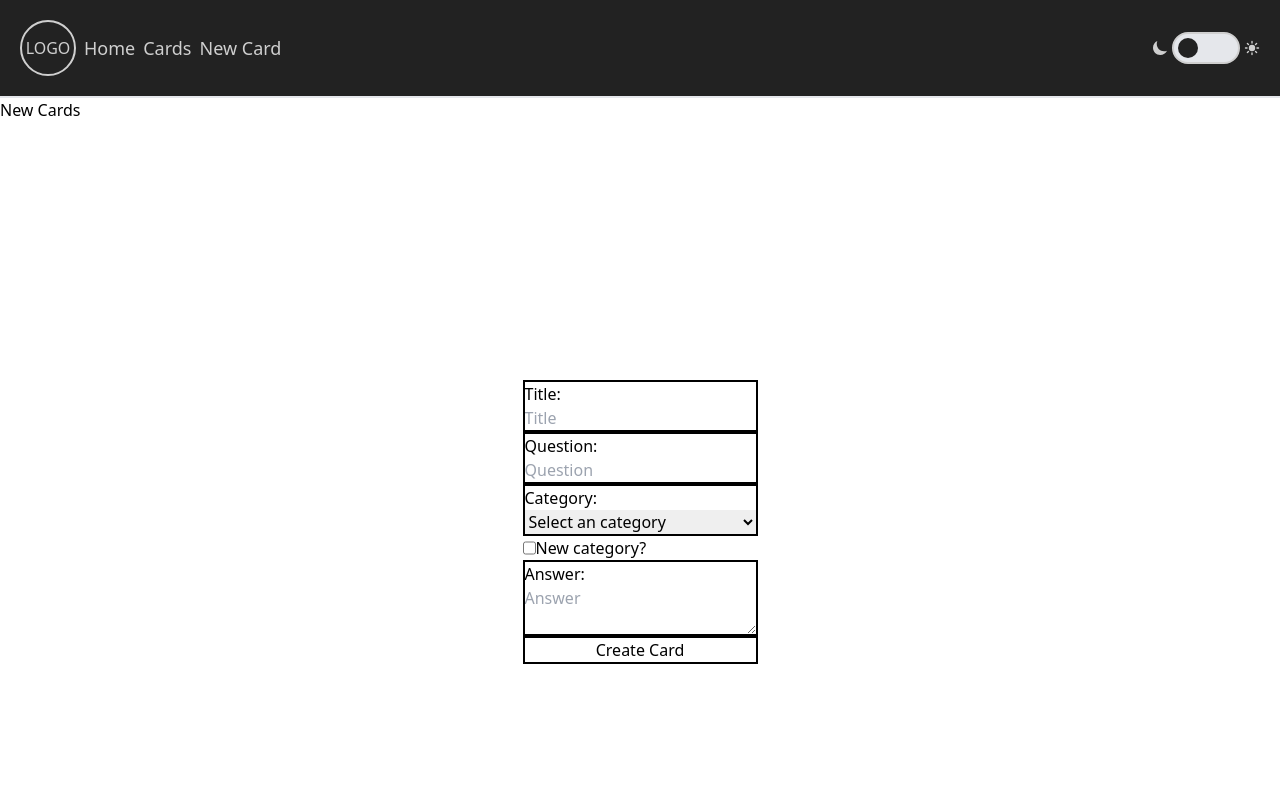
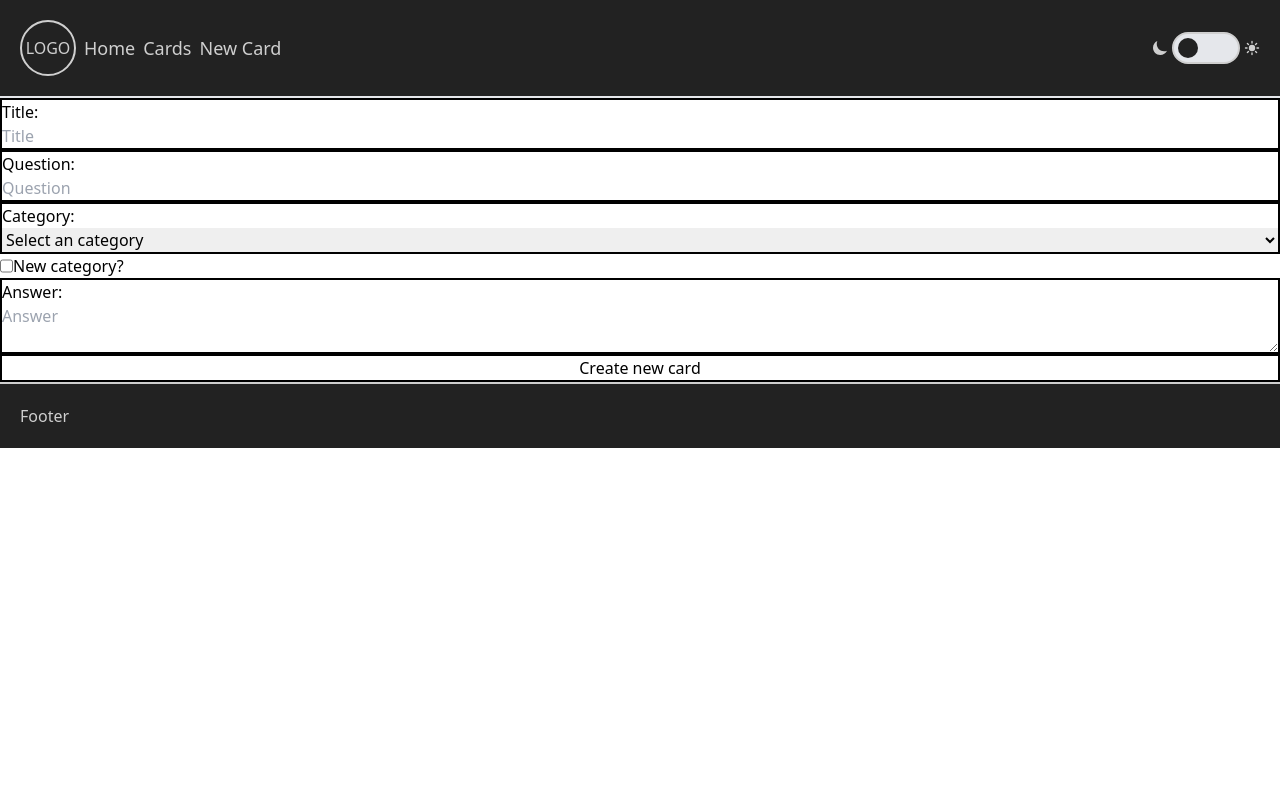
Before and after one commit to oAndin/cards-project, a React (Vite) app: page /newcards in a window 1280 px wide. Shown: the top 800 px of the page. Built offline with nearby package versions, Linux system fonts and the light colour scheme; data requests are answered from the project's data file.

Commit message:
POST WORKING

```diff
--- a/db.json
+++ b/db.json
@@ -22,18 +22,11 @@
       "answer": "Resposta número três, Resposta número três, Resposta número três, Resposta número três, Resposta número três, Resposta número três, Resposta número três, Resposta número três, Resposta número três, Resposta número três, Resposta número três, Resposta número três, Resposta número três, Resposta número três, Resposta número três, Resposta número três, Resposta número três"
     },
     {
-      "title": "title 1",
-      "category": "teste new category 1",
-      "question": "question 1",
-      "answer": "answer 1",
-      "id": "j9Eld2c"
-    },
-    {
-      "title": "title 1",
-      "category": "teste new category 1",
-      "question": "question 1",
-      "answer": "answer 1",
-      "id": "2oyg_w2"
+      "title": "Title test 1",
+      "question": "Question test 1",
+      "category": "New Category Test 1",
+      "answer": "Answer test 1",
+      "id": "oNQLyBx"
     }
   ],
   "category": [
@@ -48,6 +41,10 @@
     {
       "id": "3",
       "name": "test 2"
+    },
+    {
+      "category": "New Category Test 1",
+      "id": "Lj88T8L"
     }
   ]
 }
--- a/package.json
+++ b/package.json
@@ -4,6 +4,7 @@
   "version": "0.0.0",
   "type": "module",
   "scripts": {
+    "all": "npm-run-all --parallel dev server",
     "dev": "vite",
     "server": "json-server --watch db.json --port 5000",
     "build": "vite build",
@@ -31,6 +32,7 @@
     "eslint-plugin-react": "^7.32.2",
     "eslint-plugin-react-hooks": "^4.6.0",
     "eslint-plugin-react-refresh": "^0.4.3",
+    "npm-run-all": "^4.1.5",
     "postcss": "^8.4.31",
     "tailwindcss": "^3.3.5",
     "vite": "^4.4.5"
--- a/src/components/Form/Index.jsx
+++ b/src/components/Form/Index.jsx
@@ -6,57 +6,48 @@ import TextArea from "./TextArea/Index";
 import API from "../../services";
 
 // eslint-disable-next-line react/prop-types
-const Form = ({ btnText }) => {
+const Form = ({ btnText, handleOnSubmit }) => {
 
   const [newCategory, setNewCategory] = useState(false);
   const [title, setTitle] = useState('');
   const [question, setQuestion] = useState('');
   const [category, setCategory] = useState('');
   const [answer, setAnswer] = useState('');
-  // const [card, setCard] = useState({});
 
-  function handleCategory() {
-    newCategory ?
-      API.post('/category', {
-        category
-      })
-      :
-      category;
-  }
-
-  function submit(e) {
-    e.preventDefault();
-    API.post('/cards', {
-      title,
-      category,
-      question,
-      answer,
-      // newCategory ? post new category
-      //   { newCategory ?
-      //   API.post('/category',{
-      //     category
-      //   })
-      //   :
-      //   category
-      // },
-    },
-      {
-        headers: {
-          'Content-type': 'application/json'
-        },
-      }
-    )
-  }
+  // function submit(e) {
+  //   e.preventDefault();
+  //   API.post('/cards', {
+  //     title,
+  //     category,
+  //     question,
+  //     answer,
+  //     // newCategory ? post new category
+  //     //   { newCategory ?
+  //     //   API.post('/category',{
+  //     //     category
+  //     //   })
+  //     //   :
+  //     //   category
+  //     // },
+  //   },
+  //     {
+  //       headers: {
+  //         'Content-type': 'application/json'
+  //       },
+  //     }
+  //   )
+  // }
   return (
     <>
       <div className="h-screen w-full flex items-center justify-center">
         <form
-          onSubmit={() => { submit, handleCategory }}>
+          onSubmit={() => { handleOnSubmit }}>
           <Input
             type="text"
             text="Title"
             name="name"
             placeholder="Title"
+            onBlur={title}
             // value={card.title ? card.title : ''}
             handleOnChange={(e) => setTitle(e.target.value)}
           />
@@ -75,9 +66,8 @@ const Form = ({ btnText }) => {
                 text="new category"
                 name="newCategory"
                 placeholder="New category"
-              // value={}
-
-              // handleOnChange={(e) => setCategory(e.target.value)}
+                // value={}
+                handleOnChange={(e) => setCategory(e.target.value)}
               />
               :
               <Select
@@ -97,9 +87,7 @@ const Form = ({ btnText }) => {
             name="answer"
             // value={}
             handleOnChange={(e) => setAnswer(e.target.value)} />
-          <SubmitButton text={btnText}
-          // onClick={() => createCard}
-          />
+          <SubmitButton text={btnText} />
         </form>
       </div>
     </>
--- a/src/routes/NewCards/Index.jsx
+++ b/src/routes/NewCards/Index.jsx
@@ -1,19 +1,133 @@
-import Form from "../../components/Form/Index";
+import { useEffect, useState } from 'react';
+import API from '../../services';
 
-const NewCards = () => {
+const NewCard = () => {
 
-  const postCards = async (e) => {
-    e.preventDefault();
+  const [categories, setCategories] = useState([]);
+  const [newCategory, setNewCategory] = useState(false);
+  const [title, setTitle] = useState('');
+  const [question, setQuestion] = useState('');
+  const [category, setCategory] = useState('');
+  const [answer, setAnswer] = useState('');
+
+  const getCategories = async () => {
+    try {
+      const response = await API.get('category');
+      const data = response.data;
+      setCategories(data);
+    } catch (error) {
+      console.log(error);
+    }
+  }
+
+  useEffect(() => {
+    getCategories();
+  }, []);
+
+
+  async function submitWithCategory() {
+    await API.post('category', {
+      category,
+    })
+    await API.post('cards', {
+      title,
+      question,
+      category,
+      answer
+    })
+  }
+  async function submitWithoutCategory() {
+    await API.post('cards', {
+      title,
+      question,
+      category,
+      answer
+    })
+  }
+
+
+  const submitNewCard = () => {
+    newCategory ?
+      submitWithCategory()
+      :
+      submitWithoutCategory()
   }
 
   return (
     <>
-      <h1>New Cards</h1>
-      <Form
-        btnText="Create Card"
-        handleSubmit={(e) => postCards(e)} />
+      <div>
+        <form
+          onSubmit={() => { submitNewCard }}>
+          <div className="border-2 border-black flex flex-col">
+            <label htmlFor='title'>Title:</label>
+            <input
+              required
+              id='title'
+              type='text'
+              name='title'
+              placeholder='Title'
+              onChange={(e) => setTitle(e.target.value)} />
+          </div>
+          <div className="border-2 border-black flex flex-col">
+            <label htmlFor='question'>Question:</label>
+            <input
+              required
+              id='question'
+              type='text'
+              name='question'
+              placeholder='Question'
+              onChange={(e) => setQuestion(e.target.value)} />
+          </div>
+          {
+            newCategory ?
+              <div className="border-2 border-black flex flex-col">
+                <label htmlFor='category'>category:</label>
+                <input
+                  required
+                  id='category'
+                  type='text'
+                  name='category'
+                  placeholder='New category'
+                  onChange={(e) => setCategory(e.target.value)} />
+              </div>
+              :
+              <div className="border-2 border-black flex flex-col">
+                <label htmlFor='category'>Category:</label>
+                <select
+                  required
+                  name='category'
+                  id='category'
+                  onChange={(e) => { setCategory(e.target.value) }}>
+                  <option>Select an category</option>
+                  {
+                    categories.map(category => (
+                      <option value={category.name} key={category.id}>{category.name}</option>
+                    ))
+                  }
+                </select>
+              </div>
+          }
+          <div className="flex">
+            <input type="checkbox" name="" id="" onClick={() => setNewCategory(!newCategory)} />
+            <p>New category?</p>
+          </div>
+          <div className="border-2 border-black flex flex-col">
+            <label htmlFor='Answer'>Answer:</label>
+            <textarea
+              required
+              name='Answer'
+              id='Answer'
+              placeholder='Answer'
+              onChange={(e) => { setAnswer(e.target.value) }}>
+            </textarea>
+          </div>
+          <div className="border-2 border-black flex items-center justify-center">
+            <button onClick={submitNewCard}>Create new card</button>
+          </div>
+        </form >
+      </div >
     </>
   )
 }
 
-export default NewCards;
+export default NewCard;
```
Also changed, not shown: 1 other file (tests, documents, lock files or other folders).
